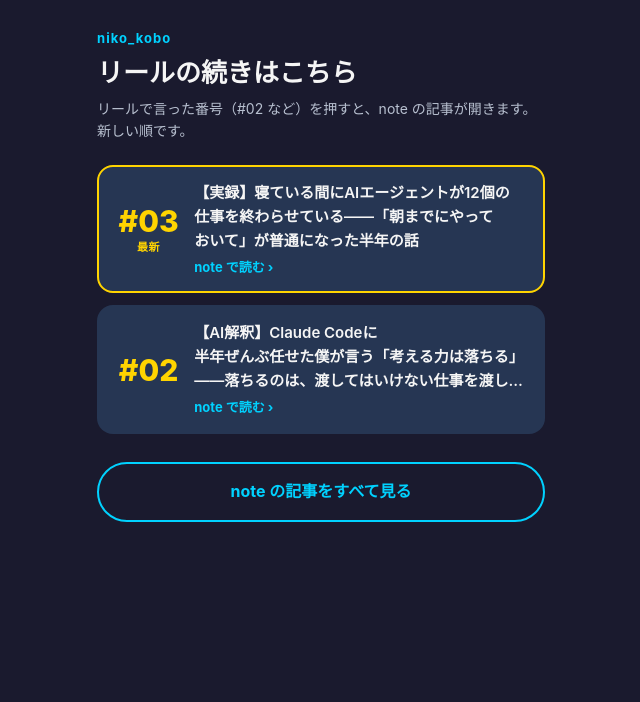
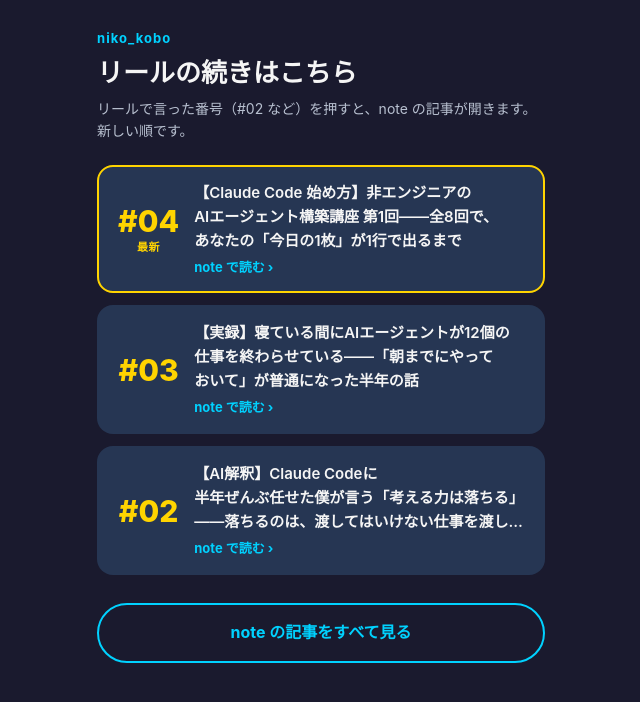
Before and after one commit to katuyukinoadres-beep/niko-kobo-story, a plain HTML site: page links/index.html in a window 1280 px wide. Shown: the whole page, without its empty margins (319-959 px from the left). Drawn offline with Linux system fonts and the light colour scheme.

Commit message:
記事一覧を更新

```diff
--- a/links/index.html
+++ b/links/index.html
@@ -17,5 +17,5 @@ ol{list-style:none;margin:0;padding:0;display:grid;gap:12px}
 .all{display:block;margin-top:28px;padding:15px;border:2px solid #00d2ff;border-radius:999px;color:#00d2ff;font-weight:700;text-align:center;text-decoration:none}
 </style></head>
 <body><main><p class="brand">niko_kobo</p><h1>リールの続きはこちら</h1><p class="lead">リールで言った番号（#02 など）を押すと、note の記事が開きます。新しい順です。</p>
-<ol><li><a class="card latest" href="https://note.com/nikokobo/n/nab5c0ac5bfed"><span class="nn">#03<span class="badge">最新</span></span><span><span class="title">【実録】寝ている間にAIエージェントが12個の仕事を終わらせている——「朝までにやっておいて」が普通になった半年の話</span><span class="go">note で読む ›</span></span></a></li><li><a class="card" href="https://note.com/nikokobo/n/nb84bde863847"><span class="nn">#02</span><span><span class="title">【AI解釈】Claude Codeに半年ぜんぶ任せた僕が言う「考える力は落ちる」——落ちるのは、渡してはいけない仕事を渡したときだけだった</span><span class="go">note で読む ›</span></span></a></li></ol>
+<ol><li><a class="card latest" href="https://note.com/nikokobo/n/n9f61f817f7ab"><span class="nn">#04<span class="badge">最新</span></span><span><span class="title">【Claude Code 始め方】非エンジニアのAIエージェント構築講座 第1回——全8回で、あなたの「今日の1枚」が1行で出るまで</span><span class="go">note で読む ›</span></span></a></li><li><a class="card" href="https://note.com/nikokobo/n/nab5c0ac5bfed"><span class="nn">#03</span><span><span class="title">【実録】寝ている間にAIエージェントが12個の仕事を終わらせている——「朝までにやっておいて」が普通になった半年の話</span><span class="go">note で読む ›</span></span></a></li><li><a class="card" href="https://note.com/nikokobo/n/nb84bde863847"><span class="nn">#02</span><span><span class="title">【AI解釈】Claude Codeに半年ぜんぶ任せた僕が言う「考える力は落ちる」——落ちるのは、渡してはいけない仕事を渡したときだけだった</span><span class="go">note で読む ›</span></span></a></li></ol>
 <a class="all" href="https://note.com/nikokobo">note の記事をすべて見る</a></main></body></html>
```
